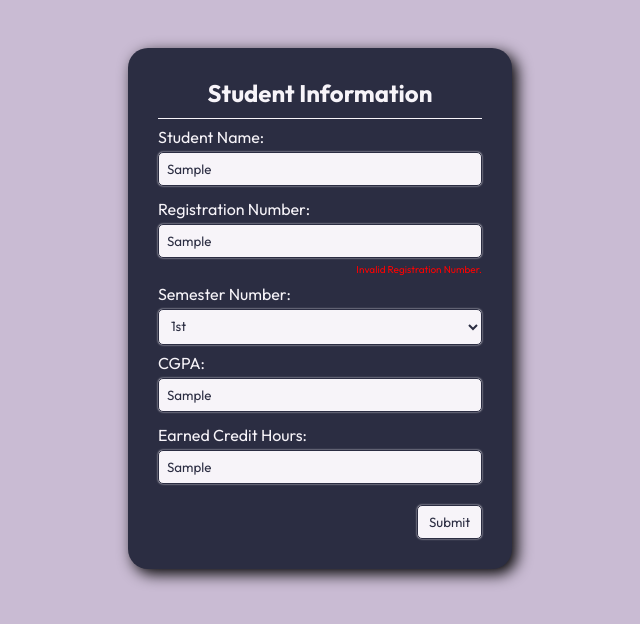
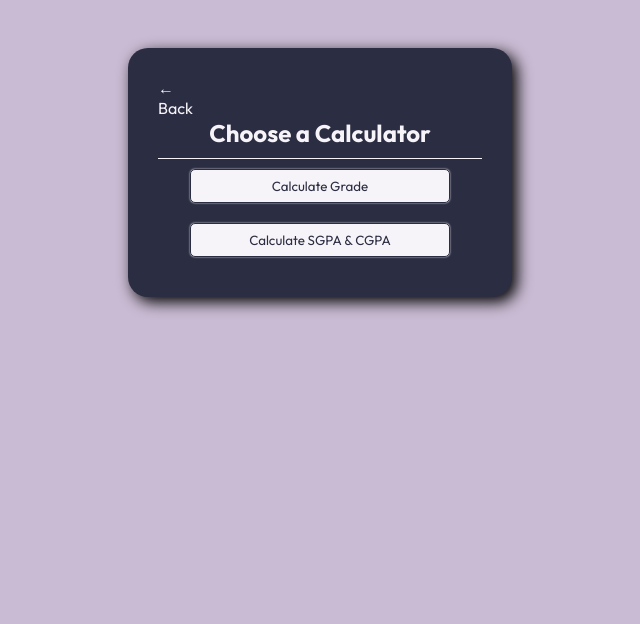
Before and after one commit to md-4n4s/Student-Result-Calculator, a plain HTML site: page index.html in a window 1280 px wide. Both pictures are taken after typing "Sample", "Sample", "Sample", "Sample" into the empty fields and a click on the button "Submit". Shown: the part 82-706 px from the top of the page, without its empty margins (320-960 px from the left). Drawn offline with Linux system fonts and the light colour scheme.

Commit message:
added go back option

```diff
--- a/index.css
+++ b/index.css
@@ -20,6 +20,7 @@ h2{
     text-align: center;
     padding-bottom: 10px;
 }
+
 
 /* css for header */
 header{
@@ -101,6 +102,16 @@ header{
     margin: 10px;
     width: 80%;
 }
+.go-back-icon{
+    text-decoration: none;
+    color: #F7F4F9;
+    justify-content: left;
+    margin-right: 85%;
+    cursor: pointer;
+}
+p.go-back-icon:active{
+    font-size: 80%;
+}
 
 /* css for grade calculator */
 .grade-calculator{
--- a/index.html
+++ b/index.html
@@ -61,18 +61,21 @@
 
             <!-- choose functionality -->
             <form class="js-choose-buttons">
+                <p class="go-back-icon" onclick="switchSection(event,'.js-student-info');">&larr; Back</p>
                 <h2>Choose a Calculator</h2>
-                <button onclick="showGradeCalculator(event);">Calculate Grade</button>
-                <button onclick="showGPACalculator(event);">Calculate SGPA & CGPA</button>
+                <button onclick="switchSection(event,'.grade-calculator');">Calculate Grade</button>
+                <button onclick="switchSection(event,'.gpa-calculator');">Calculate SGPA & CGPA</button>
             </form>
 
             <!-- Grade Calculator -->
              <form class="grade-calculator">
+                <p class="go-back-icon" onclick="switchSection(event,'.js-choose-buttons');">&larr; Back</p>
                 <h2>Grade Calculator</h2>
              </form>
 
             <!-- GPA calculator -->
              <form class="gpa-calculator">
+                <p class="go-back-icon" onclick="switchSection(event,'.js-choose-buttons');">&larr; Back</p>
                 <h2>GPA Calculator</h2>
              </form>
          </div>
--- a/index.js
+++ b/index.js
@@ -17,18 +17,9 @@ function getStudentInfo(event) {
         document.querySelector('.validate-name').innerHTML = "Student Name is mandatory.";
         valid = false;
     }
-    else if (/\d/.test(studentName)) {
-        document.querySelector('.validate-name').innerHTML = "Student Name can't have numbers.";
-        valid = false;
-    }
 
-    let firstChar = registrationNumber[0]?.toLowerCase();
     if (registrationNumber === "") {
         document.querySelector('.validate-regNum').innerHTML = "Registration Number is mandatory.";
-        valid = false;
-    }
-    else if (registrationNumber.length !== 11 || (firstChar !== 's' && firstChar !== 'f')) {
-        document.querySelector('.validate-regNum').innerHTML = "Invalid Registration Number.";
         valid = false;
     }
 
@@ -55,21 +46,19 @@ function getStudentInfo(event) {
     }
 
     if (valid) {
-        document.querySelector('.js-student-info').style.display='none';
-        document.querySelector('.js-choose-buttons').style.display='flex';
+        switchSection(event, '.js-choose-buttons');
     }
 }
 
-//function to display Grade Calculator
-function showGradeCalculator(event){
+//function to switch page
+function switchSection(event, sectionToShow) {
     event.preventDefault();
-    document.querySelector('.js-choose-buttons').style.display='none';
-    document.querySelector('.grade-calculator').style.display='flex';
+
+    document.querySelectorAll(
+        '.js-student-info, .js-choose-buttons, .grade-calculator, .gpa-calculator'
+    ).forEach(section => {
+        section.style.display = 'none';
+    });
+
+    document.querySelector(sectionToShow).style.display = 'flex';
 }
-
-// function to display GPA Calculator
-function showGPACalculator(event){
-    event.preventDefault();
-    document.querySelector('.js-choose-buttons').style.display='none';
-    document.querySelector('.gpa-calculator').style.display='flex';
-}
```
